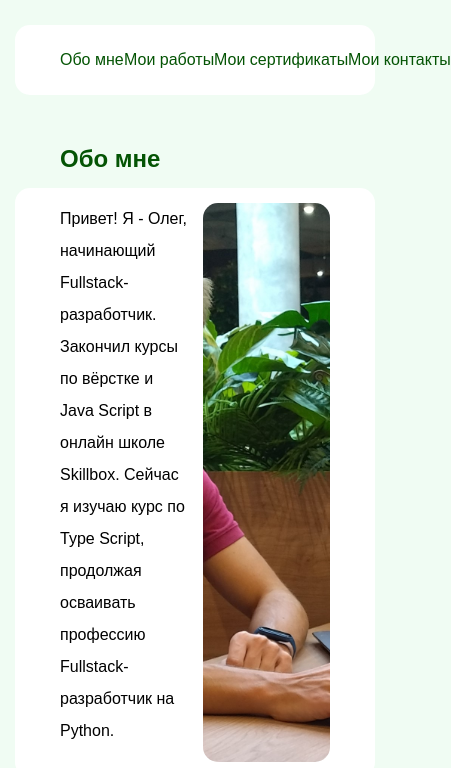
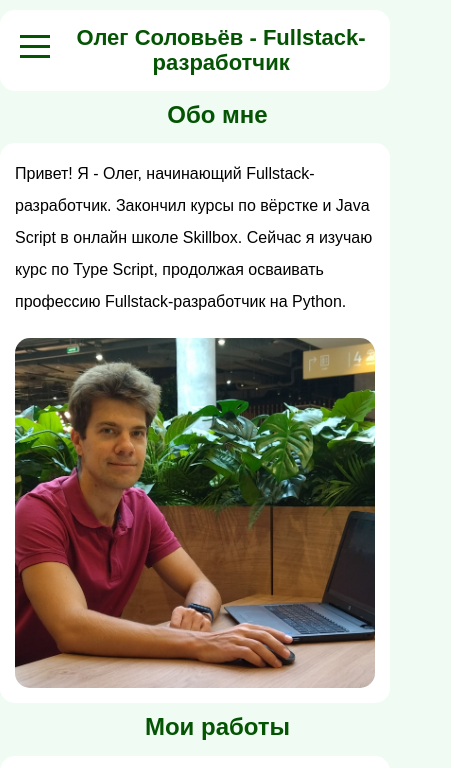
Before and after one commit to Oleg-Solovev/site-portfolio, a plain HTML site: page index.html in a window 390 px wide. Shown: the top 768 px of the page, 451 px wide, since content can reach past the window. Drawn offline with nearby package versions, Linux system fonts and the light colour scheme; a web font is replaced by a local one.

Commit message:
#04 добавление бургер-меню и адаптация под mobile

```diff
--- a/css/style.css
+++ b/css/style.css
@@ -30,7 +30,7 @@ svg {
   --purpure-light: #e595c0;
   --purpure: #c25991;
   --purpure-dark: #8f225c;
-  --gap: 15px;
+  --gap: 20px;
 }
 
 @font-face {
@@ -58,7 +58,7 @@ body {
 
 .container {
   min-height: 70px;
-  padding: 15px 45px;
+  padding: 30px;
   background-color: #fff;
   border-radius: 15px;
 }
@@ -127,8 +127,63 @@ body {
   justify-content: space-between;
   gap: var(--gap);
   align-items: center;
-  flex-wrap: wrap;
 }
+
+.header__title {
+  display: none;
+  margin: 0;
+  text-align: center;
+  color: var(--green-dark);
+  font-size: 22px;
+}
+
+/* Бургер меню */
+.header__burger-btn {
+  display: none;
+  position: relative;
+  width: 40px;
+  height: 40px;
+  border: none;
+  background-color: transparent;
+  z-index: 100;
+  transform: translateY(-5px);
+}
+
+.header__burger-btn span {
+  position: absolute;
+  width: 30px;
+  height: 3px;
+  background-color: var(--green-dark);
+  left: 5px;
+  transition: transform .5s ease-in-out,
+    opacity .5s ease-in-out,
+    background-color .5s ease-in-out;
+}
+
+.header__burger-btn span:nth-child(1) {
+  transform: translateY(-10px);
+}
+
+.header__burger-btn span:nth-child(3) {
+  transform: translateY(10px);
+}
+
+.header.open .header__burger-btn span {
+  background-color: white;
+}
+
+.header.open .header__burger-btn span:nth-child(1) {
+  transform: translateY(0) rotate(45deg);
+}
+
+.header.open .header__burger-btn span:nth-child(2) {
+  opacity: 0;
+}
+
+.header.open .header__burger-btn span:nth-child(3) {
+  transform: translateY(0) rotate(-45deg);
+}
+
 
 .header__nav {
   margin-right: auto;
@@ -141,14 +196,39 @@ body {
   justify-content: space-between;
 }
 
+/* Underline From Center */
 .hvr-underline-from-center {
   display: inline-block;
   vertical-align: middle;
   -webkit-transform: perspective(1px) translateZ(0);
   transform: perspective(1px) translateZ(0);
-  box-shadow: 0 0 1px rgb(0 0 0 / 0%);
+  box-shadow: 0 0 1px rgba(0, 0, 0, 0);
   position: relative;
   overflow: hidden;
+}
+
+.hvr-underline-from-center:before {
+  content: "";
+  position: absolute;
+  z-index: -1;
+  left: 51%;
+  right: 51%;
+  bottom: 0;
+  background: var(--green-dark);
+  height: 2px;
+  -webkit-transition-property: left, right;
+  transition-property: left, right;
+  -webkit-transition-duration: 0.3s;
+  transition-duration: 0.3s;
+  -webkit-transition-timing-function: ease-out;
+  transition-timing-function: ease-out;
+}
+
+.hvr-underline-from-center:hover:before,
+.hvr-underline-from-center:focus:before,
+.hvr-underline-from-center:active:before {
+  left: 0;
+  right: 0;
 }
 
 .nav__link {
@@ -156,13 +236,13 @@ body {
 }
 
 .link {
-  transition: color 0.3s ease-in-out, border 0.3s ease-in-out;
+  transition: color 0.3s ease-in-out;
   border: 0;
 }
 
-.link:hover {
+/* .link:hover {
   border-bottom: 2px solid var(--green-dark);
-}
+} */
 
 .link:focus-visible {
   color: var(--green);
@@ -183,12 +263,11 @@ body {
 .about-me__description {
   max-width: 500px;
   width: 100%;
-  min-height: 300px;
+  min-height: 130px;
 }
 
 .about-me__text {
   margin: 0;
-  margin-bottom: 15px;
   font-weight: 400;
   font-size: 16px;
   line-height: 200%;
@@ -220,7 +299,6 @@ body {
   flex-direction: column;
   align-items: flex-start;
   width: calc((100% - (var(--gap) * var(--offsets))) / (var(--offsets) + 1));
-  margin-bottom: 15px;
   padding: 15px;
   background-color: var(--green);
   border-radius: 15px;
@@ -248,3 +326,68 @@ body {
   overflow-y: scroll;
   scrollbar-color: var(--green-dark);
 }
+
+
+
+
+/* адаптация для mobile */
+@media (max-width: 530px) {
+
+  .section-offset {
+    padding: 0;
+    padding-top: 10px;
+  }
+
+  .section-title {
+    text-align: center;
+  }
+
+  .container {
+    flex-wrap: wrap;
+    padding: 15px;
+  }
+
+  .header__title {
+    display: block;
+  }
+
+  .header__container {
+    flex-wrap: nowrap;
+  }
+
+  .header__burger-btn {
+    display: block;
+    cursor: pointer;
+  }
+
+  .header__nav {
+    position: absolute;
+    left: -250px;
+    top: 0;
+    width: 250px;
+    background-color: var(--green);
+    padding: 75px 20px 20px 20px;
+    transition: transform .5s;
+    z-index: 10;
+  }
+
+  .nav__list {
+    display: block;
+  }
+
+  .nav__link {
+    color: white;
+    font-size: 21px;
+    display: block;
+    padding: 10px 0;
+  }
+
+  .header.open .header__nav {
+    transform: translateX(100%);
+  }
+
+  .works__items {
+    --offsets: 0;
+  }
+
+}
--- a/index.html
+++ b/index.html
@@ -7,12 +7,20 @@
   <link rel="stylesheet" href="css/normalize.css">
   <link rel="stylesheet" href="https://cdnjs.cloudflare.com/ajax/libs/animate.css/4.1.1/animate.min.css">
   <link rel="stylesheet" href="css/style.css">
-  <title>Олег Соловьёв - frontend-разработчик</title>
+  <script defer src="js/main.js"></script>
+  <link type="image/x-icon" href="img/favicon.png" rel="icon">
+  <title>Олег Соловьёв - Fullstack-разработчик</title>
 </head>
 
 <body>
   <header class="header section-offset">
     <div class="header__container container">
+      <button class="header__burger-btn" id="burger">
+        <span></span><span></span><span></span>
+      </button>
+      <div class="header__title-wrap">
+        <h1 class="header__title">Олег Соловьёв - Fullstack-разработчик</h1>
+      </div>
       <nav class="nav header__nav">
         <ul class="list-reset nav__list">
           <li class="nav__item">
@@ -43,7 +51,6 @@
   <main class="main">
 
     <section class="about-me section-offset" id="about-me">
-      <h1 class="visually-hidden">Олег Соловьёв - frontend-разработчик сайт портфолио</h1>
       <h2 class="section-title about-me__title">Обо мне</h2>
       <div class="container about-me__container">
         <div class="about-me__description">
@@ -87,7 +94,7 @@
               <img class="works__image" src="img/igra-v-pari.png" alt="миниатюра сайта">
             </div>
             <div class="works__description-wrap">
-              <h3 class="works__item-title">Сайт игры "найди парные карты"</h3>
+              <h3 class="works__item-title">Игра "найди парные карты"</h3>
               <p class="works__description"></p>
               <a class="works__btn-link" target="_blank" href="https://oleg-solovev.github.io/A-game-of-paired-cards/">
                 <button class="btn works__item-btn">Перейти на сайт</button></a>
@@ -104,6 +111,17 @@
                 <button class="btn works__item-btn">Перейти на сайт</button></a>
             </div>
           </li>
+          <li class="works__item">
+            <div class="works__image-wrap">
+              <img class="works__image" src="img/CRM-Clients-table.png" alt="миниатюра сайта">
+            </div>
+            <div class="works__description-wrap">
+              <h3 class="works__item-title">CRM клиентская база</h3>
+              <p class="works__description"></p>
+              <a class="works__btn-link" target="_blank" href="https://oleg-solovev.github.io/CRM-Clients-table/">
+                <button class="btn works__item-btn">Перейти на сайт</button></a>
+            </div>
+          </li>
         </ul>
       </div>
 
--- /dev/null
+++ b/js/main.js
@@ -0,0 +1,8 @@
+document.addEventListener("DOMContentLoaded", function() {
+    document.getElementById("burger").addEventListener("click", function() {
+        document.querySelector("header").classList.toggle("open")
+    })
+    // document.querySelectorAll("nav__link").addEventListener("click", function() {
+    //     document.querySelector("header").classList.toggle("open")
+    // })
+})
```
Also changed, not shown: img/CRM-Clients-table.png (added).
